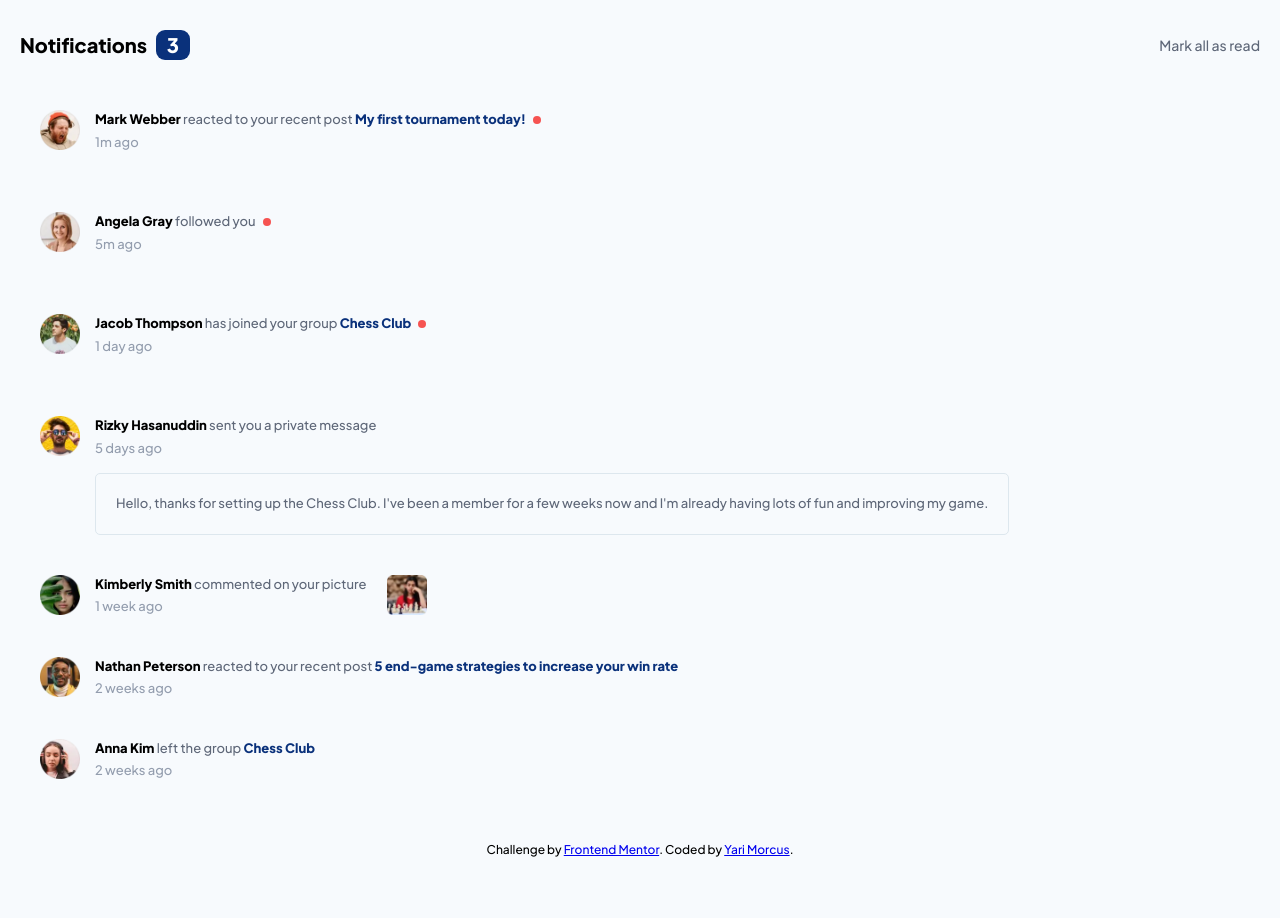
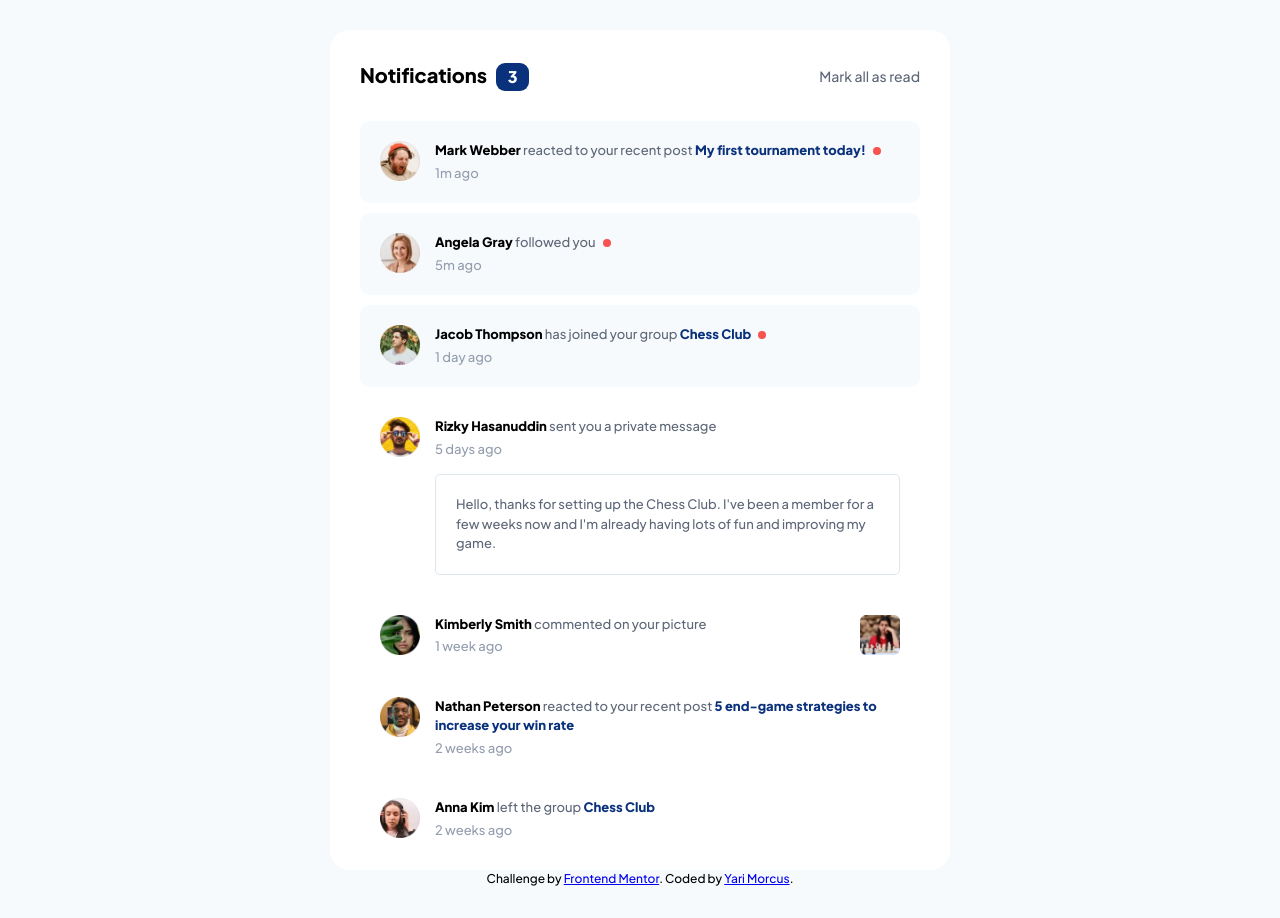
Before and after one commit to YariMorcus/fm-notifications-page, a website built with Parcel: page src/index.html in a window 1280 px wide. Before the commit the page ends 889 px from the top, so only its background shows below. Built offline with nearby package versions, Linux system fonts and the light colour scheme.

Commit message:
add desktop CSS

```diff
--- a/src/assets/scss/components/_notification.scss
+++ b/src/assets/scss/components/_notification.scss
@@ -1,27 +1,18 @@
 @use '../abstracts/variables' as v;
+@use '../abstracts/mixins' as m;
 
 .notification {
   display: flex;
   column-gap: 1.5rem;
   padding: 2rem 2rem 0;
-
-  &--unread {
-    padding: 2rem;
-    background-color: v.$very-light-grayish-blue;
-
-    & .notification__text::after {
-      display: inline-block;
-      margin-left: 0.5rem;
-      width: 0.8rem;
-      height: 0.8rem;
-      background-color: v.$red;
-      border-radius: 1rem;
-      content: '';
-    }
-  }
+  border-radius: 1rem;
 
   &:not(:last-child) {
     margin-bottom: 2rem;
+  }
+
+  &__inner-content {
+    flex: 1;
   }
 
   &__avatar {
@@ -65,4 +56,23 @@
     margin-left: 2rem;
     float: right;
   }
+
+  &--unread {
+    padding: 2rem;
+    background-color: v.$very-light-grayish-blue;
+
+    & .notification__text::after {
+      display: inline-block;
+      margin-left: 0.5rem;
+      width: 0.8rem;
+      height: 0.8rem;
+      background-color: v.$red;
+      border-radius: 1rem;
+      content: '';
+    }
+
+    &:not(:last-child) {
+      margin-bottom: 1rem;
+    }
+  }
 }
--- a/src/assets/scss/layout/_notifications.scss
+++ b/src/assets/scss/layout/_notifications.scss
@@ -1,9 +1,11 @@
 @use '../abstracts/variables' as v;
 @use '../base/typography' as t;
+@use '../abstracts/mixins' as m;
 
 .notifications {
   margin-bottom: 6rem;
   font-size: 1.3rem;
+  background-color: v.$white;
 
   &__header {
     display: flex;
@@ -19,8 +21,9 @@
   &__unread-count {
     display: inline-block;
     margin-left: 0.5rem;
-    padding: 0 1.1rem;
+    padding: 0.2rem 1.2rem;
     color: v.$white;
+    font-size: 1.6rem;
     background: v.$blue;
     border-radius: 0.9rem;
   }
@@ -32,4 +35,11 @@
     border: none;
     cursor: pointer;
   }
+
+  @include m.breakpoint-md() {
+    margin: 0 auto;
+    padding: 3rem;
+    max-width: 62rem;
+    border-radius: 2rem;
+  }
 }
```
